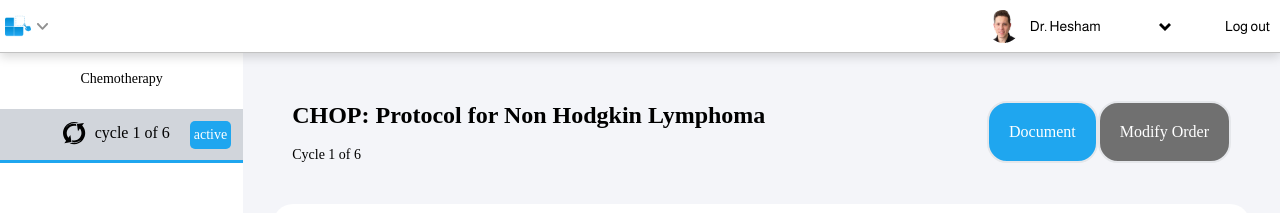
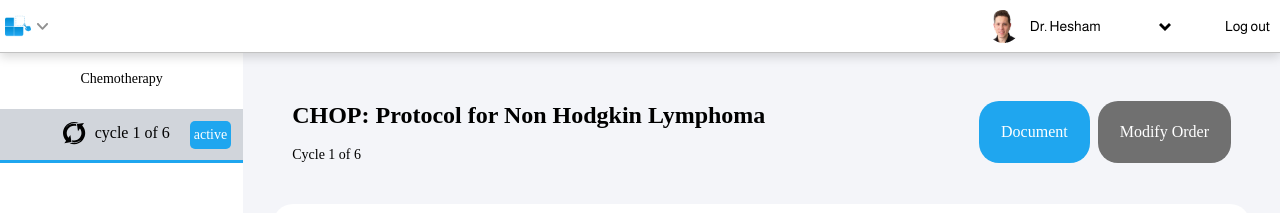
Before and after one commit to m-emadeddin/chemotherapy-management-system, a React (Create React App) app: page /documentchemotherapy in a window 1280 px wide. Shown: the top 213 px of the page. Built offline with nearby package versions, Linux system fonts and the light colour scheme.

Commit message:
modify buttons borders colors to transparent

```diff
--- a/src/pages/Document/index.jsx
+++ b/src/pages/Document/index.jsx
@@ -194,7 +194,7 @@ export default function DocumentPage() {
             {/* submission controls section */}
             <div className=" flex gap-[15px] self-center items-center">
               <Link
-                className="h-[80%] p-5 flex items-center justify-center rounded-[20px] bg-blue-500 text-white-A700 border-2 transition-all duration-300 hover:bg-white-A700  hover:border-black-900 hover:text-black-900"
+                className="h-[80%] p-5 flex items-center justify-center rounded-[20px] bg-blue-500 text-white-A700 border-2 border-transparent-0 transition-all duration-300 hover:bg-white-A700  hover:border-black-900 hover:text-black-900"
                 size="sm"
                 to={"/Documentchemotherapy"}
               >
@@ -202,7 +202,7 @@ export default function DocumentPage() {
               </Link>
               <Link
                 size="sm"
-                className="h-[80%] p-5 flex items-center justify-center rounded-[20px] bg-gray-600 text-white-A700 border-2 transition-all duration-300 hover:bg-white-A700  hover:border-black-900 hover:text-black-900"
+                className="h-[80%] p-5 flex items-center justify-center rounded-[20px] bg-gray-600 text-white-A700 border-2 border-transparent-0 transition-all duration-300 hover:bg-white-A700  hover:border-black-900 hover:text-black-900"
                 to={"/Documentchemotherapy"}
               >
                 Cancel
--- a/src/pages/Documentchemotherapy/index.jsx
+++ b/src/pages/Documentchemotherapy/index.jsx
@@ -198,15 +198,15 @@ export default function DocumentchemotherapyPage() {
                     Cycle 1 of 6
                   </Text>
                 </div>
-                <div className="flex justify-between items-center">
+                <div className="flex justify-between items-center gap-2">
                   <Link
-                    className="h-[80%] p-5 flex items-center justify-center rounded-[20px] bg-blue-500 text-white-A700 border-2 transition-all duration-300 hover:bg-white-A700  hover:border-black-900 hover:text-black-900"
+                    className="h-[80%] p-5 flex items-center justify-center rounded-[20px] bg-blue-500 text-white-A700 border-2 border-transparent-0 transition-all duration-300 hover:bg-white-A700  hover:border-black-900 hover:text-black-900"
                     to="/Document"
                   >
                     Document
                   </Link>
                   <Link
-                    className="h-[80%] p-5 flex items-center justify-center rounded-[20px] bg-gray-600 text-white-A700 border-2 transition-all duration-300 hover:bg-white-A700  hover:border-black-900 hover:text-black-900"
+                    className="h-[80%] p-5 flex items-center justify-center rounded-[20px] bg-gray-600 text-white-A700 border-2 border-transparent-0 transition-all duration-300 hover:bg-white-A700  hover:border-black-900 hover:text-black-900"
                     to="/Orderchemotherapy"
                   >
                     Modify Order
--- a/tailwind.config.js
+++ b/tailwind.config.js
@@ -23,6 +23,7 @@ module.exports = {
         black: { 900: "#000000" },
         blue_gray: { 300: "#8c9ab3", "300_02": "#8e9cb4" },
         blue_gray_400: "#77859c",
+        transparent: { 0: "transparent" },
       },
       boxShadow: { xs: "0px 4px 10px 0px #00000026" },
       fontFamily: { lamasans: "Lama Sans", almarai: "Almarai", inter: "Inter" },
```
